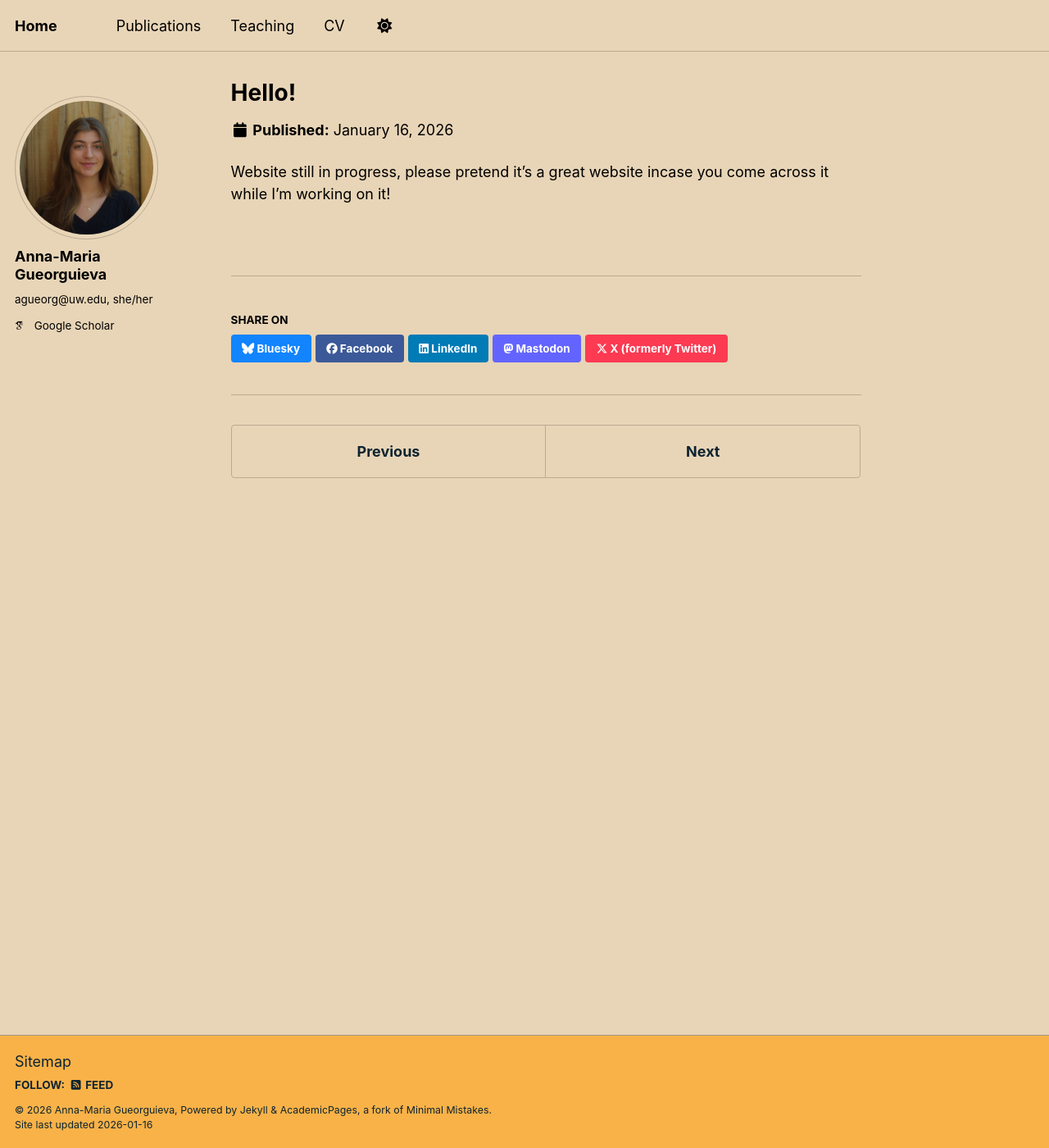
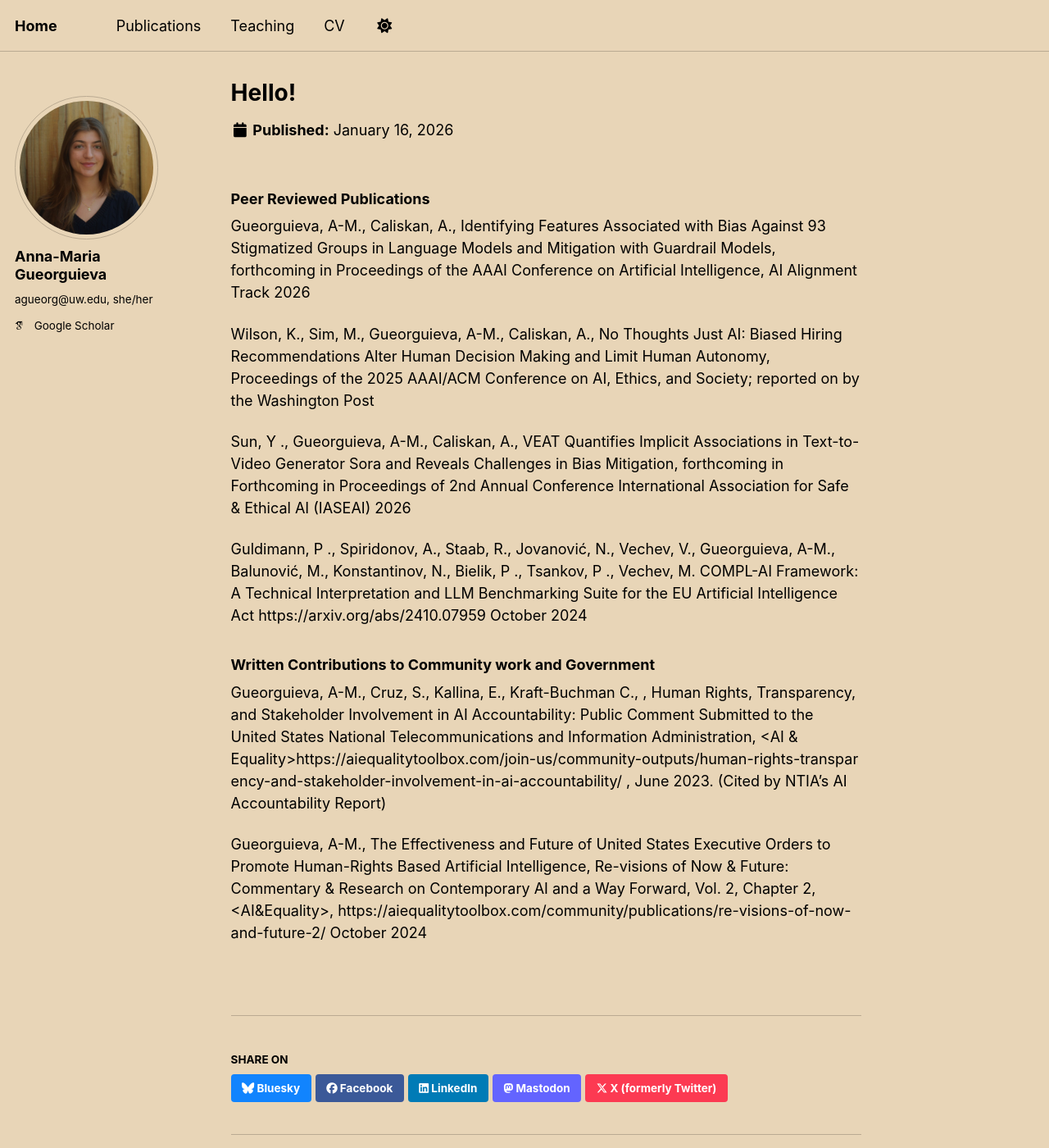
Before and after one commit to agueorguieva/agueorguieva.github.io, a Jekyll site: the page built from _publications/list-of-publications.md, in a window 1280 px wide and 1400 px high. Shown: the whole window at 82% size. Built offline with Jekyll 4.4.1, drawn with Linux system fonts in a browser that asks for light colours; some web fonts are replaced; a script bundle is joined from its source files by our own code; library files that are not in the unit come from our copies.

Commit message:
testing out adding written publications

```diff
--- a/_publications/list-of-publications.md
+++ b/_publications/list-of-publications.md
@@ -7,4 +7,37 @@ redirect_from:
   - /publications.html
 ---
 
-Website still in progress, please pretend it's a great website incase you come across it while I'm working on it!
+### Peer Reviewed Publications ###
+Gueorguieva, A-M., Caliskan, A., Identifying Features Associated with Bias Against 93
+Stigmatized Groups in Language Models and Mitigation with Guardrail Models, forthcoming
+in Proceedings of the AAAI Conference on Artificial Intelligence, AI Alignment Track 2026
+
+Wilson, K., Sim, M., Gueorguieva, A-M., Caliskan, A., No Thoughts Just AI: Biased Hiring
+Recommendations Alter Human Decision Making and Limit Human Autonomy, Proceedings
+of the 2025 AAAI/ACM Conference on AI, Ethics, and Society; reported on by the
+Washington Post
+
+Sun, Y ., Gueorguieva, A-M., Caliskan, A., VEAT Quantifies Implicit Associations in
+Text-to-Video Generator Sora and Reveals Challenges in Bias Mitigation, forthcoming in
+Forthcoming in Proceedings of 2nd Annual Conference International Association for Safe &
+Ethical AI (IASEAI) 2026
+
+Guldimann, P ., Spiridonov, A., Staab, R., Jovanović, N., Vechev, V., Gueorguieva, A-M.,
+Balunović, M., Konstantinov, N., Bielik, P ., Tsankov, P ., Vechev, M. COMPL-AI Framework: A
+Technical Interpretation and LLM Benchmarking Suite for the EU Artificial Intelligence Act
+https://arxiv.org/abs/2410.07959 October 2024
+
+### Written Contributions to Community work and Government ###
+Gueorguieva, A-M., Cruz, S., Kallina, E., Kraft-Buchman C., , Human Rights, Transparency,
+and Stakeholder Involvement in AI Accountability: Public Comment Submitted to the United
+States National Telecommunications and Information Administration, <AI &
+Equality>https://aiequalitytoolbox.com/join-us/community-outputs/human-rights-transpar
+ency-and-stakeholder-involvement-in-ai-accountability/ , June 2023. (Cited by NTIA’s AI
+Accountability Report)
+
+Gueorguieva, A-M., The Effectiveness and Future of United States Executive Orders to
+Promote Human-Rights Based Artificial Intelligence, Re-visions of Now & Future:
+Commentary & Research on Contemporary AI and a Way Forward, Vol. 2, Chapter 2,
+<AI&Equality>,
+https://aiequalitytoolbox.com/community/publications/re-visions-of-now-and-future-2/
+October 2024
```
